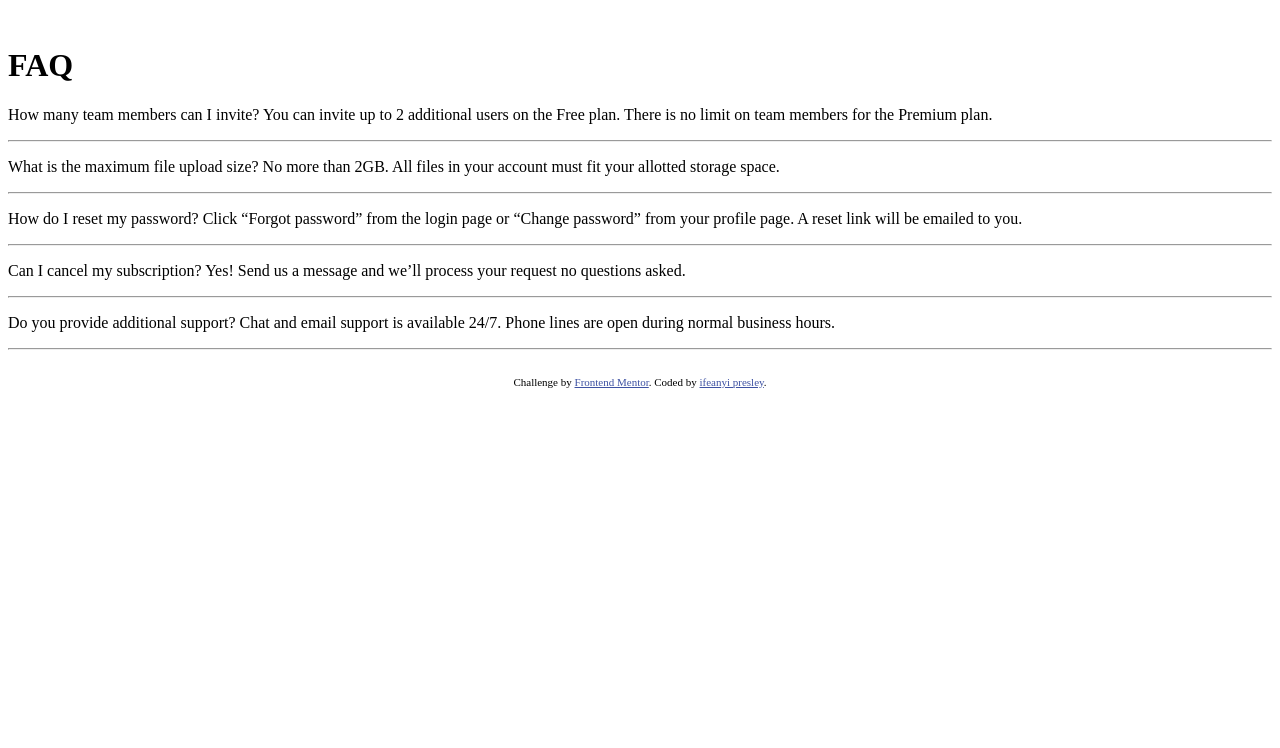
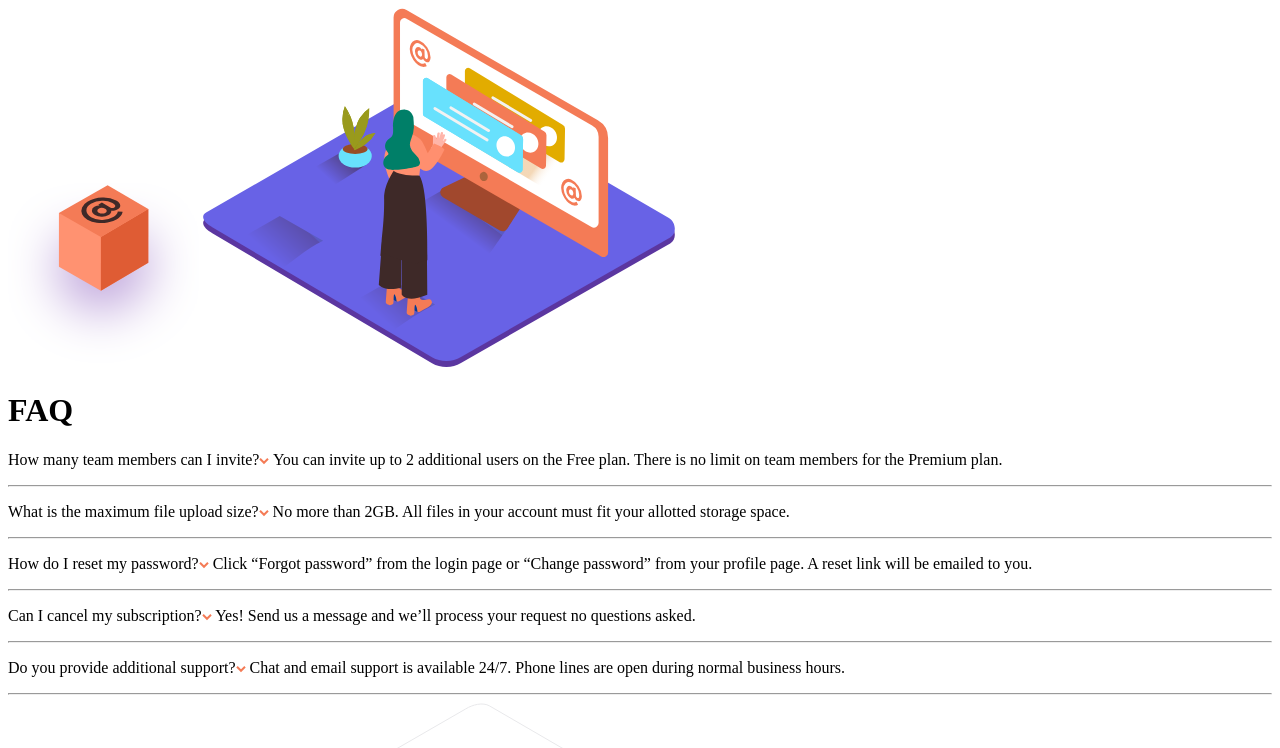
Before and after one commit to kuntapresley/faq-accordion-card, a plain HTML site: page index.html in a window 1280 px wide. Shown: the top 748 px of the page. Drawn offline with nearby package versions, Linux system fonts and the light colour scheme; files that its build step writes are made by us from their sources.

Commit message:
Update index.html

```diff
--- a/index.html
+++ b/index.html
@@ -13,39 +13,39 @@
     .attribution { font-size: 11px; text-align: center; }
     .attribution a { color: hsl(228, 45%, 44%); }
   </style> -->
-<link rel="stylesheet" href="css/main.css">
+<link rel="stylesheet" href="main.css">
 </head>
 <body>
 <div class="container">
 <div class="faq_card_container">
     <div class="faq-image">
-        <img src="images/illustration-box-desktop.svg" alt="">
-      <img src="images/illustration-woman-online-desktop.svg" alt="">
+        <img src="illustration-box-desktop.svg" alt="">
+      <img src="illustration-woman-online-desktop.svg" alt="">
 
     </div>
     <div class="faq-text">
 <h1>FAQ</h1>
-  <p>How many team members can I invite?<img src="images/icon-arrow-down.svg" alt="">
+  <p>How many team members can I invite?<img src="icon-arrow-down.svg" alt="">
    You can invite up to 2 additional users on the Free plan. There is no limit on
   team members for the Premium plan.</p>
   <hr>
 
-  <p>What is the maximum file upload size?<img src="images/icon-arrow-down.svg" alt="">
+  <p>What is the maximum file upload size?<img src="icon-arrow-down.svg" alt="">
   No more than 2GB. All files in your account must fit your allotted storage space.</p>
   <hr>
- <p> How do I reset my password?<img src="images/icon-arrow-down.svg" alt="">
+ <p> How do I reset my password?<img src="icon-arrow-down.svg" alt="">
   Click “Forgot password” from the login page or “Change password” from your profile page.
   A reset link will be emailed to you.</p>
 <hr>
-  <p>Can I cancel my subscription?<img src="images/icon-arrow-down.svg" alt="">
+  <p>Can I cancel my subscription?<img src="icon-arrow-down.svg" alt="">
   Yes! Send us a message and we’ll process your request no questions asked.</p>
 <hr>
-  <p>Do you provide additional support?<img src="images/icon-arrow-down.svg" alt="">
+  <p>Do you provide additional support?<img src="icon-arrow-down.svg" alt="">
   Chat and email support is available 24/7. Phone lines are open during normal business hours.</p>
 <hr>
 </div>
 </div>
-<img src="images/bg-pattern-desktop.svg" alt="">
+<img src="bg-pattern-desktop.svg" alt="">
   <div class="attribution">
     Challenge by <a href="https://www.frontendmentor.io?ref=challenge" target="_blank">Frontend Mentor</a>.
     Coded by <a href="#">ifeanyi presley</a>.
```
